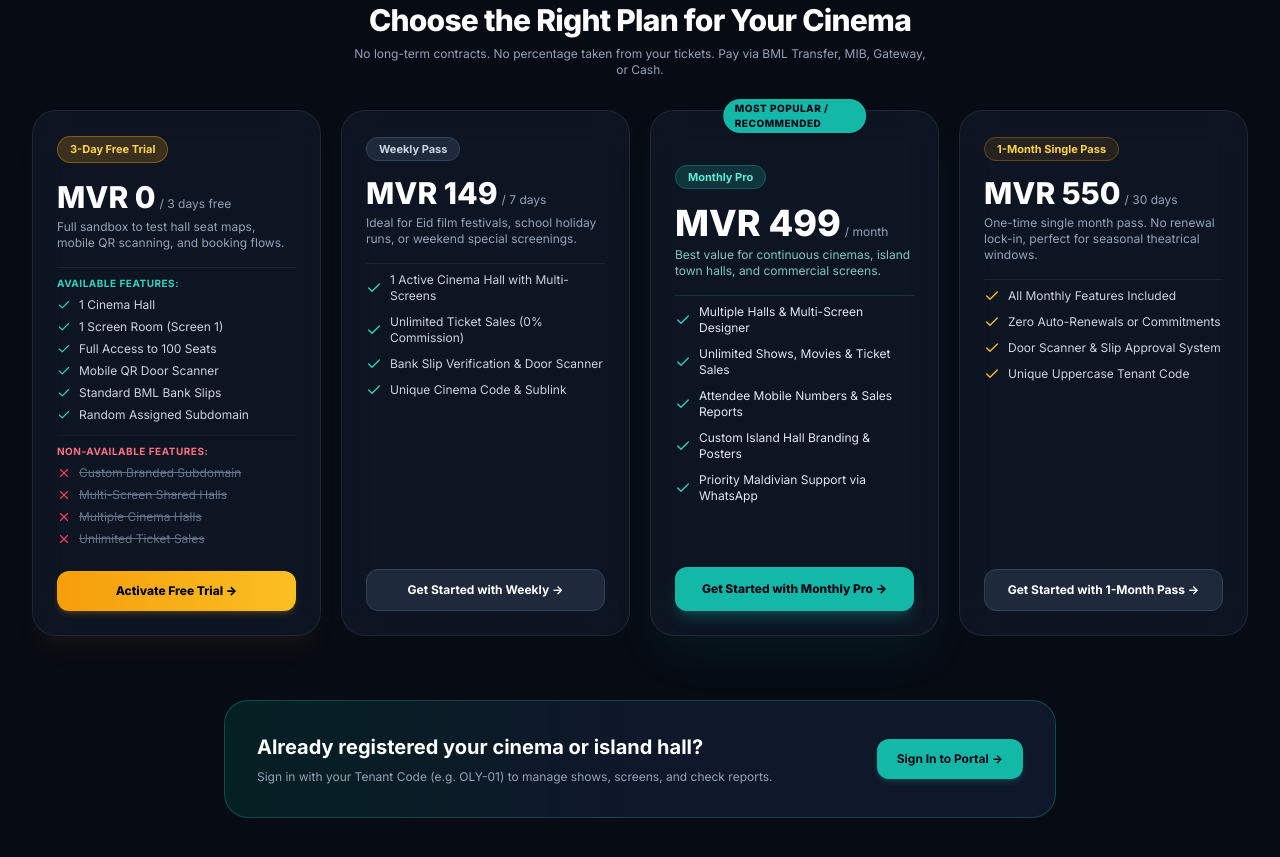
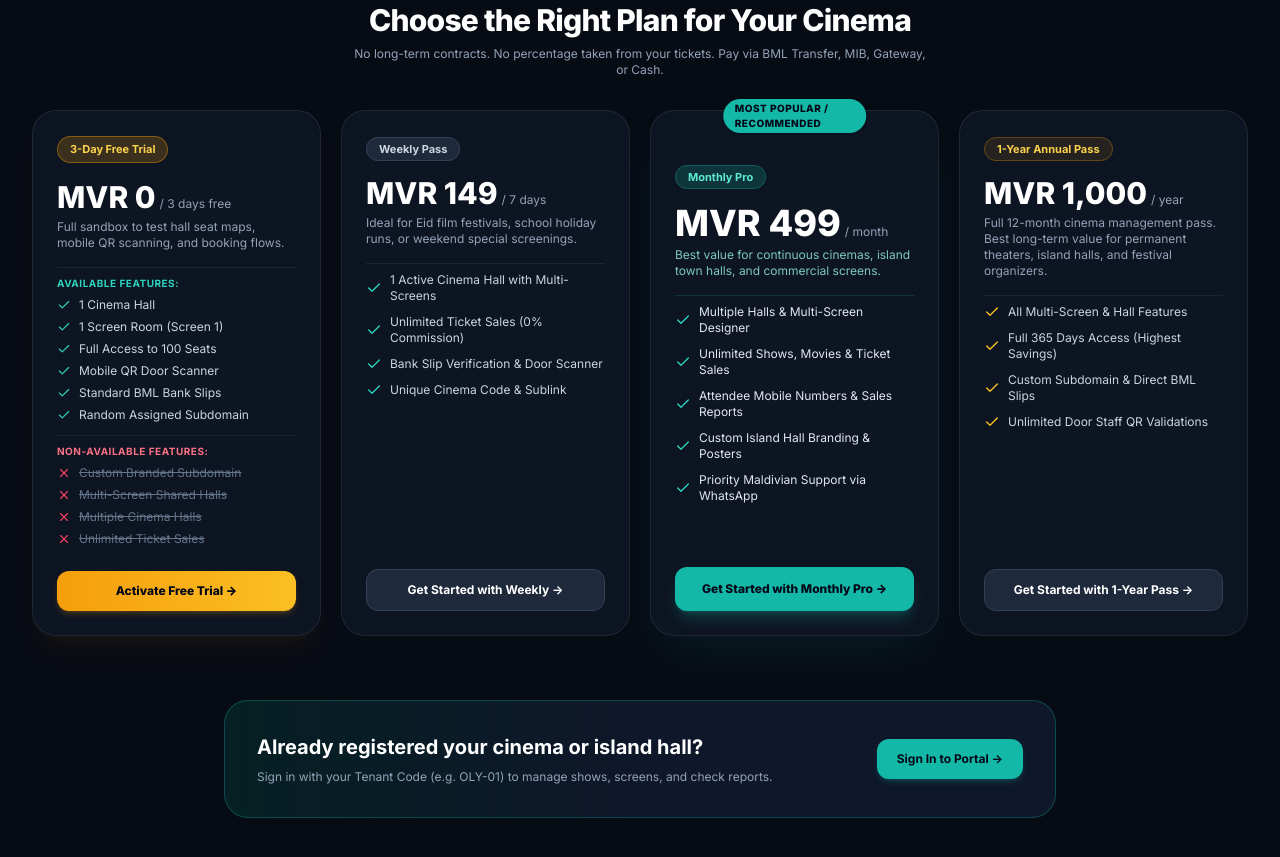
Before and after one commit to alippalheyss/ticketsmv, a React (Vite) app: page /admin in a window 1280 px wide. Shown: the part 1260-2117 px from the top of the page. Built offline with nearby package versions, Linux system fonts and the light colour scheme; no server answers.

Commit message:
feat: rename 1-month pass to 1-year pass (MVR 1000) and clarify role separation

```diff
--- a/src/pages/AdminHubPage.tsx
+++ b/src/pages/AdminHubPage.tsx
@@ -19,7 +19,7 @@ export const AdminHubPage: React.FC = () => {
   const [isLoginModalOpen, setIsLoginModalOpen] = useState(false);
   const [isRegisterModalOpen, setIsRegisterModalOpen] = useState(false);
   const [isFreeTrialModalOpen, setIsFreeTrialModalOpen] = useState(false);
-  const [selectedPlanForRegister, setSelectedPlanForRegister] = useState<'weekly' | 'monthly' | 'one_month'>('monthly');
+  const [selectedPlanForRegister, setSelectedPlanForRegister] = useState<'weekly' | 'monthly' | 'yearly' | 'one_month'>('monthly');
 
   // Free trial form state (free user with limitations)
   const [trialCinemaName, setTrialCinemaName] = useState('');
@@ -199,7 +199,7 @@ export const AdminHubPage: React.FC = () => {
     navigate('/tenant-admin');
   };
 
-  const handleOpenRegister = (plan: 'weekly' | 'monthly' | 'one_month' = 'monthly') => {
+  const handleOpenRegister = (plan: 'weekly' | 'monthly' | 'yearly' | 'one_month' = 'monthly') => {
     setSelectedPlanForRegister(plan);
     setRegistrationSubmitted(null);
     setIsRegisterModalOpen(true);
@@ -211,7 +211,7 @@ export const AdminHubPage: React.FC = () => {
 
     const prefix = cinemaName.replace(/[^a-zA-Z]/g, '').substring(0, 3).toUpperCase() || 'CIN';
     const genCode = `${prefix}-${Math.floor(10 + Math.random() * 89)}`;
-    const price = selectedPlanForRegister === 'weekly' ? 149 : selectedPlanForRegister === 'one_month' ? 550 : 499;
+    const price = selectedPlanForRegister === 'weekly' ? 149 : (selectedPlanForRegister === 'yearly' || selectedPlanForRegister === 'one_month') ? 1000 : 499;
 
     const req = cinemaStore.createTenantRequest({
       cinemaName,
@@ -220,7 +220,7 @@ export const AdminHubPage: React.FC = () => {
       contactPhone: ownerPhone,
       island: island || 'Malé',
       atoll: atoll || 'Kaafu',
-      subscriptionPlan: selectedPlanForRegister,
+      subscriptionPlan: (selectedPlanForRegister === 'one_month' ? 'yearly' : selectedPlanForRegister) as any,
       subscriptionPriceMvr: price,
       paymentMethod: chosenPaymentMethod,
       channel: 'in_app',
@@ -704,47 +704,47 @@ export const AdminHubPage: React.FC = () => {
             </button>
           </div>
 
-          {/* Plan 3: 1-Month Pass */}
+          {/* Plan 3: 1-Year Annual Pass */}
           <div className="glass-panel rounded-3xl p-6 border border-slate-800 hover:border-slate-700 flex flex-col justify-between space-y-6 transition">
             <div className="space-y-4">
               <span className="px-3 py-1 rounded-full text-[11px] font-bold bg-amber-500/10 text-amber-300 border border-amber-500/30">
-                1-Month Single Pass
+                1-Year Annual Pass
               </span>
               <div>
                 <div className="flex items-baseline space-x-1">
-                  <span className="text-3xl font-black text-white">MVR 550</span>
-                  <span className="text-xs text-slate-400">/ 30 days</span>
+                  <span className="text-3xl font-black text-white">MVR 1,000</span>
+                  <span className="text-xs text-slate-400">/ year</span>
                 </div>
                 <p className="text-xs text-slate-400 mt-1">
-                  One-time single month pass. No renewal lock-in, perfect for seasonal theatrical windows.
+                  Full 12-month cinema management pass. Best long-term value for permanent theaters, island halls, and festival organizers.
                 </p>
               </div>
 
               <ul className="space-y-2.5 text-xs text-slate-300 pt-2 border-t border-slate-800/80">
                 <li className="flex items-center space-x-2">
                   <Check className="w-4 h-4 text-amber-400 shrink-0" />
-                  <span>All Monthly Features Included</span>
+                  <span>All Multi-Screen & Hall Features</span>
                 </li>
                 <li className="flex items-center space-x-2">
                   <Check className="w-4 h-4 text-amber-400 shrink-0" />
-                  <span>Zero Auto-Renewals or Commitments</span>
+                  <span>Full 365 Days Access (Highest Savings)</span>
                 </li>
                 <li className="flex items-center space-x-2">
                   <Check className="w-4 h-4 text-amber-400 shrink-0" />
-                  <span>Door Scanner & Slip Approval System</span>
+                  <span>Custom Subdomain & Direct BML Slips</span>
                 </li>
                 <li className="flex items-center space-x-2">
                   <Check className="w-4 h-4 text-amber-400 shrink-0" />
-                  <span>Unique Uppercase Tenant Code</span>
+                  <span>Unlimited Door Staff QR Validations</span>
                 </li>
               </ul>
             </div>
 
             <button
-              onClick={() => handleOpenRegister('one_month')}
+              onClick={() => handleOpenRegister('yearly')}
               className="w-full py-3 rounded-xl bg-slate-800 hover:bg-slate-700 text-white font-bold text-xs border border-slate-700 transition active:scale-95"
             >
-              Get Started with 1-Month Pass →
+              Get Started with 1-Year Pass →
             </button>
           </div>
         </div>
@@ -969,15 +969,15 @@ export const AdminHubPage: React.FC = () => {
 
                       <button
                         type="button"
-                        onClick={() => setSelectedPlanForRegister('one_month')}
+                        onClick={() => setSelectedPlanForRegister('yearly')}
                         className={`p-2.5 rounded-xl border text-center transition ${
-                          selectedPlanForRegister === 'one_month'
+                          selectedPlanForRegister === 'yearly' || selectedPlanForRegister === 'one_month'
                             ? 'bg-teal-500/20 border-teal-500 text-white font-bold'
                             : 'bg-slate-950 border-slate-800 text-slate-400'
                         }`}
                       >
-                        <div className="text-[11px]">1-Month</div>
-                        <div className="text-xs font-extrabold text-amber-300">MVR 550</div>
+                        <div className="text-[11px]">1-Year</div>
+                        <div className="text-xs font-extrabold text-amber-300">MVR 1,000</div>
                       </button>
                     </div>
                   </div>
--- a/src/pages/HomePage.tsx
+++ b/src/pages/HomePage.tsx
@@ -35,7 +35,7 @@ export const HomePage: React.FC = () => {
     contactPerson: string;
     contactPhone: string;
     contactEmail: string;
-    subscriptionPlan: 'weekly' | 'monthly' | 'one_month';
+    subscriptionPlan: 'weekly' | 'monthly' | 'yearly' | 'one_month';
     paymentMethod: 'bml_transfer' | 'bml_gateway' | 'mfaisaa' | 'cash';
     notes: string;
   }>({
@@ -132,7 +132,7 @@ export const HomePage: React.FC = () => {
   // Handle in-app request submission
   const handleSubmitInApp = (e: React.FormEvent) => {
     e.preventDefault();
-    const price = reqForm.subscriptionPlan === 'weekly' ? 149 : reqForm.subscriptionPlan === 'one_month' ? 550 : 499;
+    const price = reqForm.subscriptionPlan === 'weekly' ? 149 : (reqForm.subscriptionPlan === 'yearly' || reqForm.subscriptionPlan === 'one_month') ? 1000 : 499;
     const req = cinemaStore.createTenantRequest({
       cinemaName: reqForm.cinemaName,
       atoll: reqForm.atoll,
@@ -140,7 +140,7 @@ export const HomePage: React.FC = () => {
       contactPerson: reqForm.contactPerson,
       contactPhone: reqForm.contactPhone,
       contactEmail: reqForm.contactEmail,
-      subscriptionPlan: reqForm.subscriptionPlan,
+      subscriptionPlan: (reqForm.subscriptionPlan === 'one_month' ? 'yearly' : reqForm.subscriptionPlan) as any,
       subscriptionPriceMvr: price,
       paymentMethod: reqForm.paymentMethod,
       channel: 'in_app',
@@ -151,7 +151,7 @@ export const HomePage: React.FC = () => {
 
   // Handle WhatsApp request
   const handleSendWhatsApp = () => {
-    const price = reqForm.subscriptionPlan === 'weekly' ? 149 : reqForm.subscriptionPlan === 'one_month' ? 550 : 499;
+    const price = reqForm.subscriptionPlan === 'weekly' ? 149 : (reqForm.subscriptionPlan === 'yearly' || reqForm.subscriptionPlan === 'one_month') ? 1000 : 499;
     const code = `TEN-${(reqForm.island || 'ISL').substring(0, 3).toUpperCase()}-${Math.floor(10 + Math.random() * 90)}`;
     cinemaStore.createTenantRequest({
       cinemaName: reqForm.cinemaName || 'New Cinema Organizer',
@@ -160,7 +160,7 @@ export const HomePage: React.FC = () => {
       contactPerson: reqForm.contactPerson || 'Organizer',
       contactPhone: reqForm.contactPhone || '+960',
       contactEmail: reqForm.contactEmail || 'organizer@cinema.mv',
-      subscriptionPlan: reqForm.subscriptionPlan,
+      subscriptionPlan: (reqForm.subscriptionPlan === 'one_month' ? 'yearly' : reqForm.subscriptionPlan) as any,
       subscriptionPriceMvr: price,
       paymentMethod: reqForm.paymentMethod,
       channel: 'whatsapp',
@@ -184,7 +184,7 @@ export const HomePage: React.FC = () => {
 
   // Handle Telegram request
   const handleSendTelegram = () => {
-    const price = reqForm.subscriptionPlan === 'weekly' ? 149 : reqForm.subscriptionPlan === 'one_month' ? 550 : 499;
+    const price = reqForm.subscriptionPlan === 'weekly' ? 149 : (reqForm.subscriptionPlan === 'yearly' || reqForm.subscriptionPlan === 'one_month') ? 1000 : 499;
     const code = `TEN-${(reqForm.island || 'ISL').substring(0, 3).toUpperCase()}-${Math.floor(10 + Math.random() * 90)}`;
     cinemaStore.createTenantRequest({
       cinemaName: reqForm.cinemaName || 'New Cinema Organizer',
@@ -193,7 +193,7 @@ export const HomePage: React.FC = () => {
       contactPerson: reqForm.contactPerson || 'Organizer',
       contactPhone: reqForm.contactPhone || '+960',
       contactEmail: reqForm.contactEmail || 'organizer@cinema.mv',
-      subscriptionPlan: reqForm.subscriptionPlan,
+      subscriptionPlan: (reqForm.subscriptionPlan === 'one_month' ? 'yearly' : reqForm.subscriptionPlan) as any,
       subscriptionPriceMvr: price,
       paymentMethod: reqForm.paymentMethod,
       channel: 'telegram',
@@ -579,7 +579,7 @@ export const HomePage: React.FC = () => {
                 <span>Send Request with Payment of Your Choice:</span>
               </h3>
               <p className="text-xs text-slate-400">
-                Choose Weekly (MVR 149), Monthly (MVR 499), or 1-Month (MVR 550). Submit through our app, or send directly via WhatsApp or Telegram.
+                Choose Weekly (MVR 149), Monthly (MVR 499), or 1-Year Pass (MVR 1,000). Submit through our app, or send directly via WhatsApp or Telegram.
               </p>
 
               <div className="pt-2 flex flex-wrap gap-4 text-xs font-semibold text-slate-200">
@@ -807,15 +807,15 @@ export const HomePage: React.FC = () => {
 
                     <button
                       type="button"
-                      onClick={() => setReqForm({ ...reqForm, subscriptionPlan: 'one_month' })}
+                      onClick={() => setReqForm({ ...reqForm, subscriptionPlan: 'yearly' })}
                       className={`p-2.5 rounded-xl border text-center transition ${
-                        reqForm.subscriptionPlan === 'one_month'
+                        reqForm.subscriptionPlan === 'yearly' || reqForm.subscriptionPlan === 'one_month'
                           ? 'bg-teal-500 text-slate-950 font-bold border-teal-400 shadow-md'
                           : 'bg-slate-950 text-slate-400 border-slate-800 hover:text-white'
                       }`}
                     >
-                      <div className="text-xs font-bold">1-Month</div>
-                      <div className="text-[10px] font-mono">MVR 550</div>
+                      <div className="text-xs font-bold">1-Year Pass</div>
+                      <div className="text-[10px] font-mono">MVR 1,000</div>
                     </button>
                   </div>
                 </div>
--- a/src/pages/TenantAdminPage.tsx
+++ b/src/pages/TenantAdminPage.tsx
@@ -474,7 +474,7 @@ export const TenantAdminPage: React.FC = () => {
     let price = 499;
     if (model === 'weekly') price = 149;
     if (model === 'monthly') price = 499;
-    if (model === 'one_month') price = 550;
+    if (model === 'yearly' || model === 'one_month') price = 1000;
     if (model === 'free_trial') price = 0;
 
     cinemaStore.updateTenantSubscription(currentTenant.id, model, price);
@@ -1222,7 +1222,7 @@ export const TenantAdminPage: React.FC = () => {
                 <span className="text-[10px] uppercase font-bold text-slate-400 block">Current SaaS Plan:</span>
                 <span className="text-sm font-bold text-white">
                   {currentTenant.subscriptionModel === 'weekly' ? 'Weekly Plan (MVR 149 / wk)' :
-                   currentTenant.subscriptionModel === 'one_month' ? 'One Month Only (MVR 550)' :
+                   currentTenant.subscriptionModel === 'yearly' || currentTenant.subscriptionModel === 'one_month' ? '1-Year Annual Pass (MVR 1,000 / yr)' :
                    currentTenant.subscriptionModel === 'monthly' ? 'Monthly Plan (MVR 499 / mo)' :
                    'Free Plan (3-Day Free Trial / Fallback)'}
                 </span>
@@ -1269,14 +1269,14 @@ export const TenantAdminPage: React.FC = () => {
                 </button>
                 <button
                   type="button"
-                  onClick={() => handleSwitchSubscription('one_month')}
+                  onClick={() => handleSwitchSubscription('yearly')}
                   className={`px-3 py-1.5 rounded-xl text-xs font-bold transition border ${
-                    currentTenant.subscriptionModel === 'one_month'
+                    currentTenant.subscriptionModel === 'yearly' || currentTenant.subscriptionModel === 'one_month'
                       ? 'bg-teal-500 text-slate-950 border-teal-400 shadow-sm'
                       : 'bg-slate-900 text-slate-300 border-slate-800 hover:bg-slate-800'
                   }`}
                 >
-                  One Month Only (MVR 550)
+                  1-Year Pass (MVR 1,000)
                 </button>
               </div>
             </div>
--- a/src/services/store.ts
+++ b/src/services/store.ts
@@ -56,9 +56,9 @@ const INITIAL_TENANTS: Tenant[] = [
     tier: 'paid',
     status: 'active',
     ownerEmail: 'council@velidhoo.gov.mv',
-    subscriptionModel: 'one_month', // One Month Only pass
-    subscriptionPriceMvr: 550,
-    subscriptionBillingDate: new Date(Date.now() + 14 * 86400000).toISOString(),
+    subscriptionModel: 'yearly', // 1-Year Annual Pass
+    subscriptionPriceMvr: 1000,
+    subscriptionBillingDate: new Date(Date.now() + 300 * 86400000).toISOString(),
     createdAt: new Date(Date.now() - 15 * 86400000).toISOString(),
     branding: {
       logoUrl: 'https://images.unsplash.com/photo-1536440136628-849c177e76a1?w=200&h=200&fit=crop&q=80',
@@ -525,6 +525,11 @@ class MaldivianCinemaStore {
             t.ownerEmail = 'alippalheys@gmail.com';
             updated = true;
           }
+          if (t.subscriptionModel === 'one_month') {
+            t.subscriptionModel = 'yearly';
+            t.subscriptionPriceMvr = 1000;
+            updated = true;
+          }
         });
         if (updated) {
           localStorage.setItem(STORAGE_KEYS.TENANTS, JSON.stringify(list));
@@ -575,13 +580,13 @@ class MaldivianCinemaStore {
 
   public updateTenantSubscription(
     tenantId: string,
-    model: 'weekly' | 'monthly' | 'one_month' | 'free_trial',
+    model: 'weekly' | 'monthly' | 'yearly' | 'one_month' | 'free_trial',
     priceMvr?: number
   ): void {
     const list = this.getTenants();
     const tenant = list.find((t) => t.id === tenantId);
     if (tenant) {
-      tenant.subscriptionModel = model;
+      tenant.subscriptionModel = (model === 'one_month' ? 'yearly' : model) as any;
       tenant.tier = model === 'free_trial' ? 'free' : 'paid';
 
       if (priceMvr !== undefined) {
@@ -589,11 +594,11 @@ class MaldivianCinemaStore {
       } else {
         if (model === 'weekly') tenant.subscriptionPriceMvr = 149;
         else if (model === 'monthly') tenant.subscriptionPriceMvr = 499;
-        else if (model === 'one_month') tenant.subscriptionPriceMvr = 550;
+        else if (model === 'yearly' || model === 'one_month') tenant.subscriptionPriceMvr = 1000;
         else tenant.subscriptionPriceMvr = 0;
       }
 
-      const daysToAdd = model === 'weekly' ? 7 : 30;
+      const daysToAdd = model === 'weekly' ? 7 : (model === 'yearly' || model === 'one_month') ? 365 : 30;
       tenant.subscriptionBillingDate = new Date(Date.now() + daysToAdd * 86400000).toISOString();
       localStorage.setItem(STORAGE_KEYS.TENANTS, JSON.stringify(list));
       this.addLog({
```
Also changed, not shown: src/pages/SuperAdminPage.tsx (+12 -12 lines), src/types/index.ts (+4 -4 lines).
